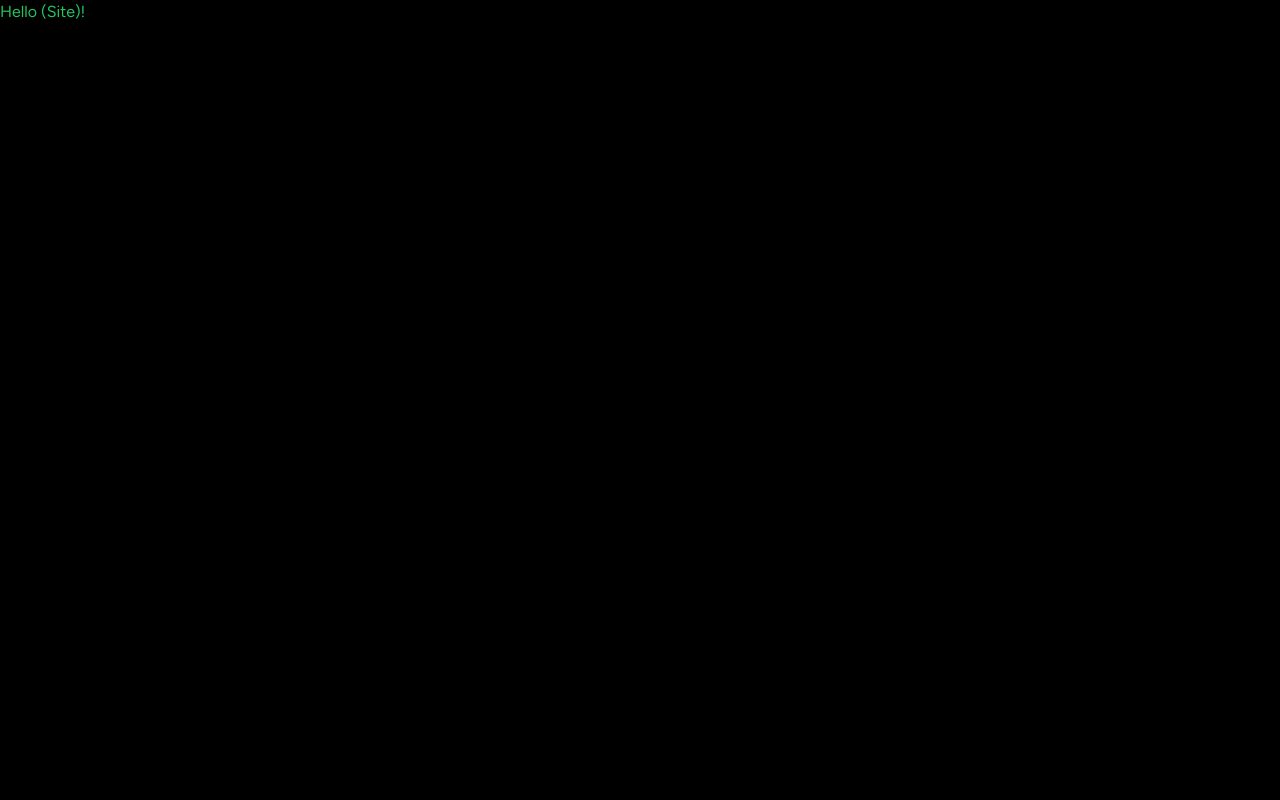
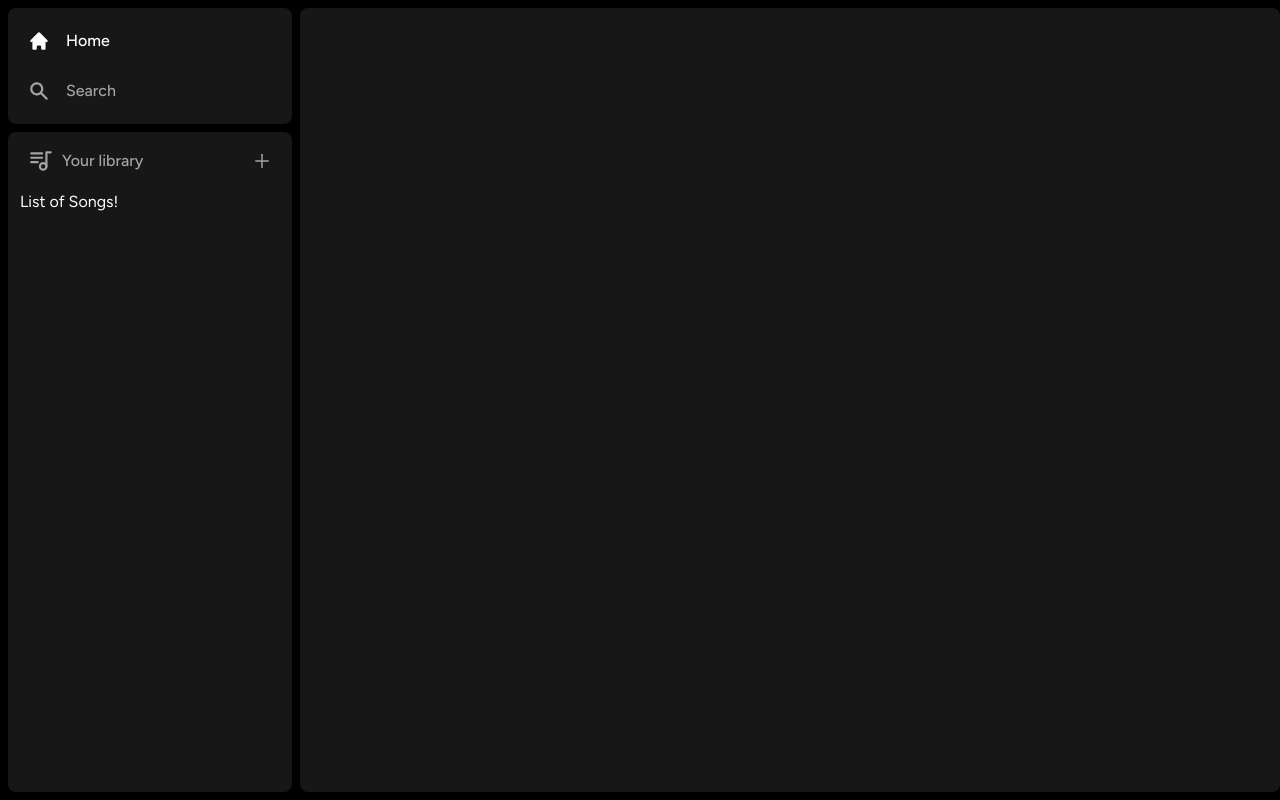
Before and after one commit to anjaliarya795/spotify-react, a Next.js app in the folder spotify/: page / in a window 1280 px wide. Built offline with nearby package versions, Linux system fonts and the light colour scheme.

Commit message:
SideBar items

```diff
--- a/spotify/app/(site)/page.tsx
+++ b/spotify/app/(site)/page.tsx
@@ -1,7 +1,12 @@
+import Header from "../components/Header";
 
 export default function Home() {
   return (
 
-    <div className="text-green-500">Hello (Site)!</div>
+    <div className="bg-neutral-900 rounded-lg h-full w-full overflow-hidden overflow-y-auto">
+
+      <Header/>
+
+    </div>
  )
 }
--- /dev/null
+++ b/spotify/app/components/Box.tsx
@@ -0,0 +1,16 @@
+import { twMerge } from "tailwind-merge";
+
+interface BoxProps {
+    children: React.ReactNode;
+    className?: string;
+}
+
+const Box: React.FC<BoxProps> = ({children,className})=> {
+    return (
+        <div className={twMerge("bg-neutral-900 rounded-lg h-fit w-full",className)}>
+            {children}
+        </div>
+     );
+}
+
+export default Box;
--- /dev/null
+++ b/spotify/app/components/Header.tsx
@@ -0,0 +1,7 @@
+const Header = () => {
+    return (
+        <div></div>
+    );
+}
+
+export default Header;
--- /dev/null
+++ b/spotify/app/components/Library.tsx
@@ -0,0 +1,34 @@
+"useclient";
+
+import { TbPlaylist } from 'react-icons/tb';
+import { AiOutlinePlus } from 'react-icons/ai'
+const Library = () => {
+
+    const onClick = () => {
+        console.log("clicked");
+    };
+
+    return (
+        <div className="flex flex-col">
+            <div className="flex items-center justify-between px-5 pt-4">
+                <div className="inline-flex items-center gap-x-2">
+
+                    <TbPlaylist size={26} className='text-neutral-400'/>
+
+                    <p className="text-neutral-400 font-medium text-md">
+                        Your library
+                    </p>
+                </div>
+
+                <AiOutlinePlus onClick={onClick} size={20} className='text-neutral-400 cursor-pointer hover:text-white transition'/>
+
+            </div>
+
+            <div className="flex flex-col gap-y-2 mt-4 px-3">
+                List of Songs!
+            </div>
+        </div>
+     );
+}
+
+export default Library;
--- a/spotify/app/components/Sidebar.tsx
+++ b/spotify/app/components/Sidebar.tsx
@@ -1,5 +1,10 @@
 "use client";
 import {usePathname} from "next/navigation"
+import { useMemo } from "react";
+import { HiHome, HiSearch } from "react-icons/hi"
+import Box from "./Box";
+import SidebarItem from "./SidebarItem";
+import Library from "./Library";
 
 interface SidebarProps {
     children: React.ReactNode;
@@ -8,10 +13,43 @@
 const Sidebar: React.FC<SidebarProps> = ({children}) => {
 
     const pathname = usePathname();
+
+    //creating array of the possible routes in the project
+
+    const routes = useMemo(() => [
+        {
+            icon: HiHome,
+            label: 'Home',
+            active: pathname !== 'search',
+            href: '/'
+        },
+        {
+            icon: HiSearch,
+            label: 'Search',
+            active: pathname === '/search',
+            href: '/search'
+        },
+
+    ], [pathname]);
+
+
     return (
-        <div>
-            {children}
-        </div>
+
+            <div className="flex h-full">
+                <div className="hidden md:flex flex-col gap-y-2 bg-black h-full w-[300px] p-2">
+                    <Box className="flex flex-col gap-y-4 px-5 py-4">
+                        {routes.map((item) => (
+                            <SidebarItem key={item.label} {...item} />
+                        ))}
+                    </Box>
+                    <Box className="overflow-y-auto h-full">
+                        <Library/>
+                    </Box>
+                </div>
+                <main className="h-full flex-1 overflow-y-auto py-2">
+                    {children}
+                </main>
+            </div>
     );
 }
 
--- /dev/null
+++ b/spotify/app/components/SidebarItem.tsx
@@ -0,0 +1,23 @@
+import Link from 'next/link';
+import { IconType } from 'react-icons';
+import { twMerge } from 'tailwind-merge';
+
+interface SidebarItemProps {
+    icon:IconType;
+    label:string;
+    active?:boolean;
+    href:string;
+}
+const SidebarItem: React.FC<SidebarItemProps> = ({
+    icon:Icon,label,active,href
+
+}) => {
+    return (
+        <Link href={href} className={twMerge("flex flex-row h-auto items-center w-full gap-x-4 text-md font-medium cursor-pointer hover:text-white transition text-neutral-400 py-1", active && "text-white")}>
+            <Icon size={26} />
+            <p className="truncate w-full">{label}</p>
+        </Link>
+        );
+}
+
+export default SidebarItem;
--- a/spotify/package.json
+++ b/spotify/package.json
@@ -17,6 +17,8 @@
     "postcss": "8.4.24",
     "react": "18.2.0",
     "react-dom": "18.2.0",
+    "react-icons": "^4.9.0",
+    "tailwind-merge": "^1.13.1",
     "tailwindcss": "3.3.2",
     "typescript": "5.1.3"
   }
```
Also changed, not shown: 1 other file (tests, documents, lock files or other folders).
